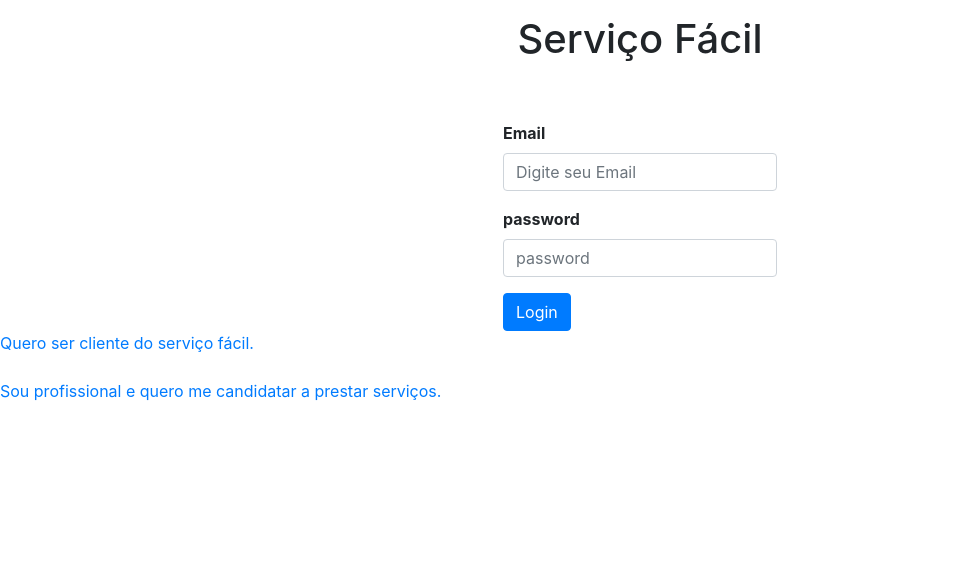
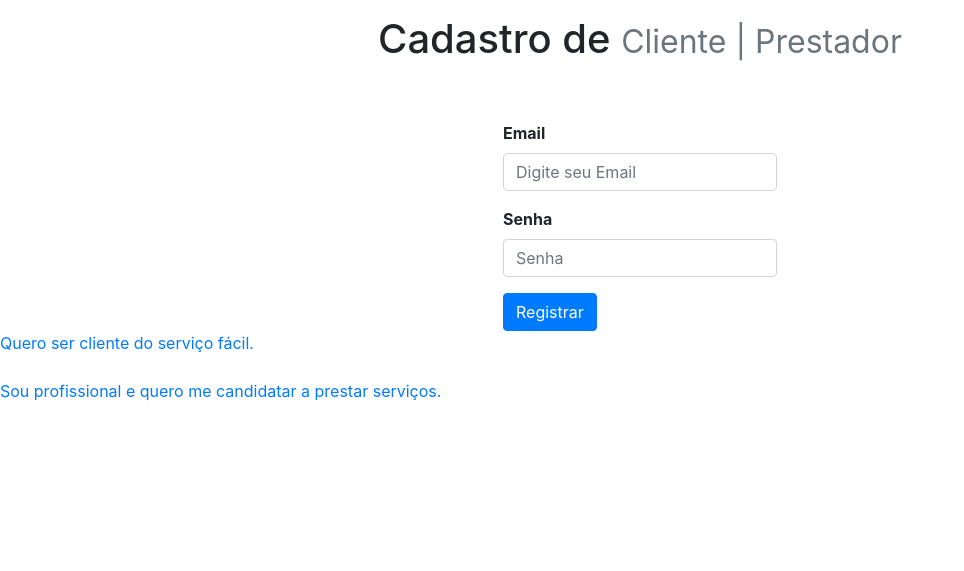
Before and after one commit to desertpetrol/3DAW-Servico-Facil, a PHP site: page / in a window 1280 px wide. Shown: the part 27-598 px from the top of the page, without its empty margins (0-964 px from the left). Run offline with PHP 8.4, Linux system fonts and the light colour scheme.

Commit message:
cadastro e login

```diff
--- a/index.php
+++ b/index.php
@@ -4,24 +4,26 @@ head();
 navbar();
 ?>
 <div class="d-flex align-items-center justify-content-center">
-<h1 class="h1"> Serviço Fácil</h1>
+  <h1 class="h1"> Cadastro de
+    <small class="text-muted">Cliente | Prestador</small>
+  </h1>
 </div>
 
 <div class="h-100 d-flex align-items-center justify-content-center">
-<form action="/core/login.php">
+  <form id="register_form" name="register" method="post">
 
-  <div class="form-group">
-    <label>Email</label>
-    <input type="email" name="email" class="form-control" id="InputEmail" aria-describedby="emailHelp" placeholder="Digite seu Email">
-  </div>
+    <div class="form-group">
+      <label> Email</label>
+      <input type="email" name="email" class="form-control" id="email_input" aria-describedby="emailHelp" placeholder="Digite seu Email">
+    </div>
 
-  <div class="form-group">
-    <label>password</label>
-    <input type="password" name="password" class="form-control" id="Inputpassword" placeholder="password">
-  </div>
+    <div class="form-group">
+      <label> Senha</label>
+      <input type="password" name="password" class="form-control" id="password_input" placeholder="Senha">
+    </div>
 
-  <button type="submit" class="btn btn-primary" value="Registrar">Login</button>
-</form>
+    <button type="button" class="btn btn-primary" value="login" id="login_btn">Registrar</button>
+  </form>
 </div>
 
 <a href="pages/cadastro.php">Quero ser cliente do serviço fácil.</a><br /><br />
--- a/pages/cadastro.php
+++ b/pages/cadastro.php
@@ -20,12 +20,12 @@ navbar();
 
     <div class="form-group">
       <label> Senha</label>
-      <input type="password" name="password" class="form-control" id="password_input" placeholder="password">
+      <input type="password" name="password" class="form-control" id="password_input" placeholder="Senha">
     </div>
 
     <div class="form-group">
       <label> Confirmação de senha</label>
-      <input type="password" name="passwordConf" class="form-control" id="password_confirm_input" placeholder="Confirme sua password">
+      <input type="password" name="passwordConf" class="form-control" id="password_confirm_input" placeholder="Confirme sua Senha">
     </div>
 
     <button type="button" class="btn btn-primary" value="Registrar" id="signin_btn">Registrar</button>
--- a/pages/confirmacao.php
+++ b/pages/confirmacao.php
@@ -1,6 +1,6 @@
 <!DOCTYPE html>
 <?php
-include 'common.php';
+include $_SERVER['DOCUMENT_ROOT'] . '/pages/common/common.php';
 head();
 navbar();
 ?>
--- a/pages/confirmcadastro.php
+++ b/pages/confirmcadastro.php
@@ -1,9 +1,4 @@
 <?php
-
-$name = "";
-$email = "";
-$password = "";
-$password2 = "";
 
 header("Location: ../index.php");
 exit();
--- a/pages/pagamento.php
+++ b/pages/pagamento.php
@@ -1,5 +1,5 @@
 <?php
-include 'common.php';
+include $_SERVER['DOCUMENT_ROOT'] . '/pages/common/common.php';
 head();
 navbar();
 ?>
--- a/pages/pedido.php
+++ b/pages/pedido.php
@@ -1,5 +1,5 @@
 <?php
-include 'common.php';
+include $_SERVER['DOCUMENT_ROOT'] . '/pages/common/common.php';
 head();
 navbar();
 ?>
--- a/pages/script/signIn.js
+++ b/pages/script/signIn.js
@@ -17,7 +17,7 @@ $(document).ready(function () {
         else {
 
             $.ajax({
-                url: "login_reg_insert.php",
+                url: "signIn.php",
                 type: "POST",
                 data: {
                     email: email,
@@ -28,6 +28,7 @@ $(document).ready(function () {
                     var dataResult = JSON.parse(dataResult);
                     if (dataResult.statusCode == 200) {;
                         $('#register_form').val('');
+                        location.href = "/index.php";
                     }
                     else if (dataResult.statusCode == 201) {
                         window.alert('Email ja cadastrado!');
@@ -35,9 +36,7 @@ $(document).ready(function () {
                     }
                     else if (dataResult.statusCode == 204) {
                         window.alert('Peencha todos os campos!');
-
                     }
-
                 }
             });
         }
```
Also changed, not shown: pages/entrar.php (added).
